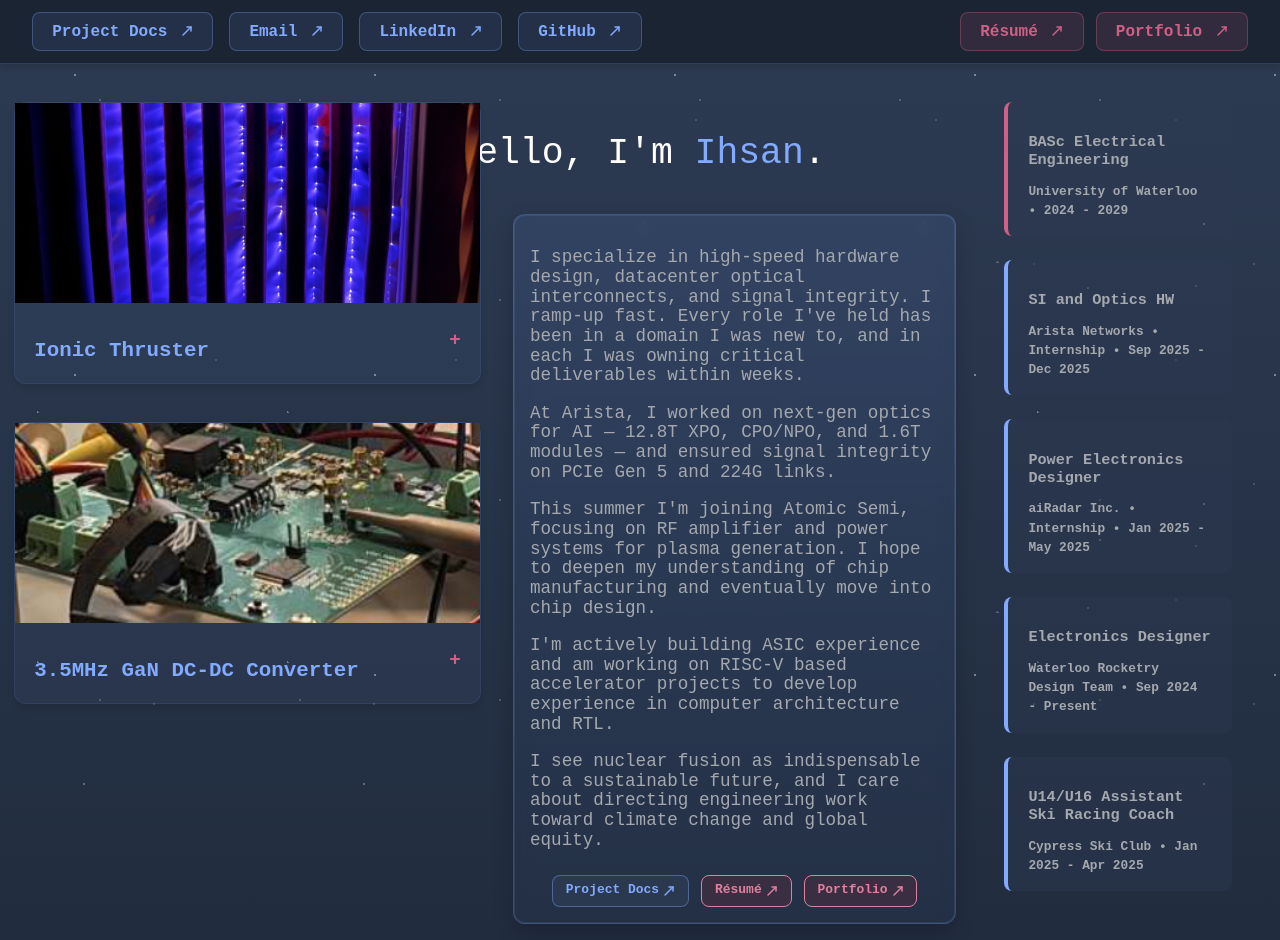
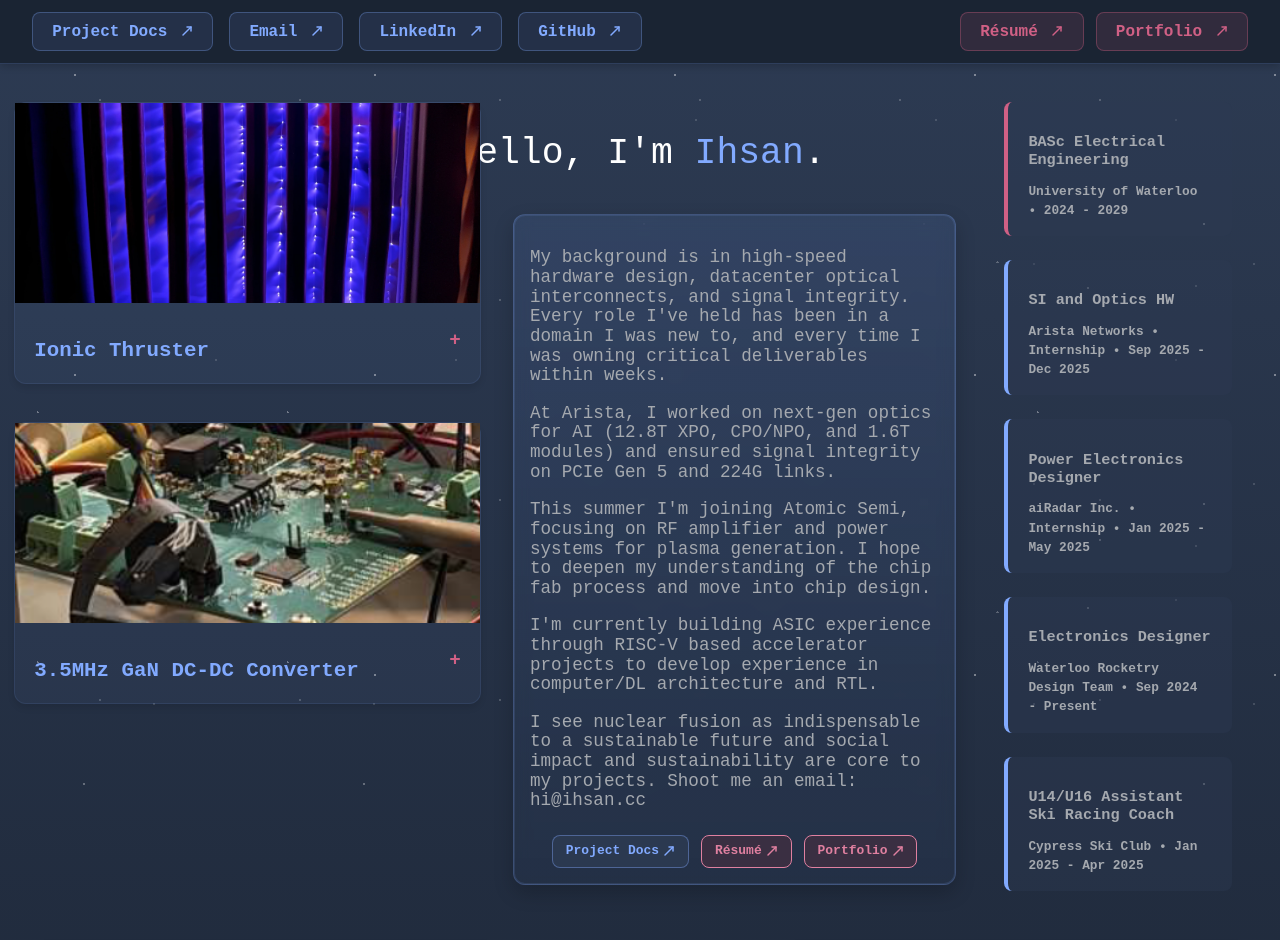
Before and after one commit to ihsan-sa/website, a React (Create React App) app: page / in a window 1280 px wide. Shown: the top 940 px of the page. Built offline with nearby package versions, Linux system fonts and the light colour scheme.

Commit message:
minor changes

```diff
--- a/src/data.js
+++ b/src/data.js
@@ -3,11 +3,11 @@
 export const aboutContent = {
   title: "About Me",
   greeting: "",
-  description: "I specialize in high-speed hardware design, datacenter optical interconnects, and signal integrity. I ramp-up fast. Every role I've held has been in a domain I was new to, and in each I was owning critical deliverables within weeks.\n\nAt Arista, I worked on next-gen optics for AI — 12.8T XPO, CPO/NPO, and 1.6T modules — and ensured signal integrity on PCIe Gen 5 and 224G links.",
-  interests: "This summer I'm joining Atomic Semi, focusing on RF amplifier and power systems for plasma generation. I hope to deepen my understanding of chip manufacturing and eventually move into chip design.\n\nI'm actively building ASIC experience and am working on RISC-V based accelerator projects to develop experience in computer architecture and RTL.",
+  description: "My background is in high-speed hardware design, datacenter optical interconnects, and signal integrity. Every role I've held has been in a domain I was new to, and every time I was owning critical deliverables within weeks.\n\nAt Arista, I worked on next-gen optics for AI (12.8T XPO, CPO/NPO, and 1.6T modules) and ensured signal integrity on PCIe Gen 5 and 224G links.",
+  interests: "This summer I'm joining Atomic Semi, focusing on RF amplifier and power systems for plasma generation. I hope to deepen my understanding of the chip fab process and move into chip design.\n\nI'm currently building ASIC experience through RISC-V based accelerator projects to develop experience in computer/DL architecture and RTL.",
   points: [],
-  closing: "I see nuclear fusion as indispensable to a sustainable future, and I care about directing engineering work toward climate change and global equity.",
-  contact: 'Shoot me a message in the <a href="#contact" class="about-link">contact section below</a>, on <a href="https://linkedin.com/in/ihsan-sa" target="_blank" rel="noopener noreferrer" class="about-link">LinkedIn <svg width="12" height="12" viewBox="0 0 12 12" fill="none" xmlns="http://www.w3.org/2000/svg" style="display: inline-block; vertical-align: middle; margin-left: 0.25rem;"><path d="M2 10L10 2" stroke="currentColor" stroke-width="1.5" stroke-linecap="round"/><path d="M6 2L10 2L10 6" stroke="currentColor" stroke-width="1.5" stroke-linecap="round" stroke-linejoin="round"/></svg></a>, or email <a href="mailto:hi@ihsan.cc" class="about-link">hi@ihsan.cc <svg width="12" height="12" viewBox="0 0 12 12" fill="none" xmlns="http://www.w3.org/2000/svg" style="display: inline-block; vertical-align: middle; margin-left: 0.25rem;"><path d="M2 10L10 2" stroke="currentColor" stroke-width="1.5" stroke-linecap="round"/><path d="M6 2L10 2L10 6" stroke="currentColor" stroke-width="1.5" stroke-linecap="round" stroke-linejoin="round"/></svg></a>'
+  closing: "I see nuclear fusion as indispensable to a sustainable future and social impact and sustainability are core to my projects.\n\nShoot me an email: hi@ihsan.cc",
+  // contact: 'Shoot me a message in the <a href="#contact" class="about-link">contact section below</a>, on <a href="https://linkedin.com/in/ihsan-sa" target="_blank" rel="noopener noreferrer" class="about-link">LinkedIn <svg width="12" height="12" viewBox="0 0 12 12" fill="none" xmlns="http://www.w3.org/2000/svg" style="display: inline-block; vertical-align: middle; margin-left: 0.25rem;"><path d="M2 10L10 2" stroke="currentColor" stroke-width="1.5" stroke-linecap="round"/><path d="M6 2L10 2L10 6" stroke="currentColor" stroke-width="1.5" stroke-linecap="round" stroke-linejoin="round"/></svg></a>, or email <a href="mailto:hi@ihsan.cc" class="about-link">hi@ihsan.cc <svg width="12" height="12" viewBox="0 0 12 12" fill="none" xmlns="http://www.w3.org/2000/svg" style="display: inline-block; vertical-align: middle; margin-left: 0.25rem;"><path d="M2 10L10 2" stroke="currentColor" stroke-width="1.5" stroke-linecap="round"/><path d="M6 2L10 2L10 6" stroke="currentColor" stroke-width="1.5" stroke-linecap="round" stroke-linejoin="round"/></svg></a>'
 };
 
 export const experiences = [
```
